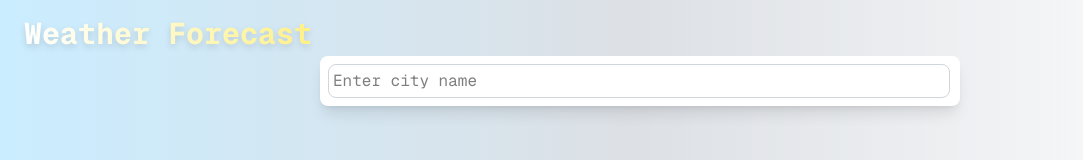
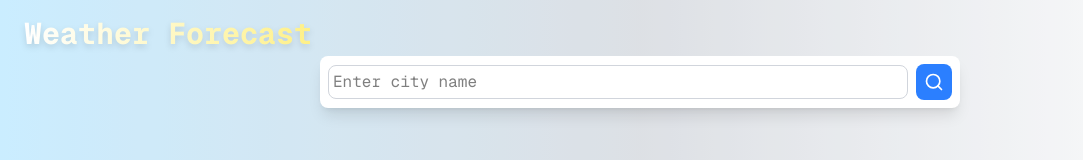
Before and after one commit to Lincoln-Madaraka/weather-forecast-app, a Next.js app in the folder weather-forecast-app/: page / in a window 1280 px wide. Shown: the top 160 px of the page, without its empty margins (0-1083 px from the left). Built offline with nearby package versions, Linux system fonts and the light colour scheme.

Commit message:
Updated two files

```diff
--- a/weather-forecast-app/app/components/Input.tsx
+++ b/weather-forecast-app/app/components/Input.tsx
@@ -1,4 +1,5 @@
 "use client";
+import { FiSearch } from "react-icons/fi";
 
 interface InputProps {
   handleSearch: (e: React.KeyboardEvent<HTMLInputElement>) => void;
@@ -8,7 +9,11 @@ interface InputProps {
 const Input = ({handleSearch, setLocation}:InputProps ) => {
   return (
     <div className="pt-10 flex justify-center "> {/* Centering the form */}
-      <form className="flex items-center bg-white p-2 rounded-lg shadow-lg w-3/4 md:w-2/4"> {/* Form Container */}
+      <form className="flex items-center bg-white p-2 rounded-lg shadow-lg w-3/4 md:w-2/4"
+        onSubmit={(e) =>
+          e.preventDefault()
+        }
+      > {/* Form Container */}
         <input
           type="text"
           placeholder="Enter city name"
@@ -16,12 +21,16 @@ const Input = ({handleSearch, setLocation}:InputProps ) => {
          onKeyDown={handleSearch} // Trigger search on Enter key
          onChange={(e) => setLocation(e.target.value)} // Update location state on input change
         />
-        <div className="ml-0.5">
-
-        </div>
+        <button
+        type="button"
+        className="bg-blue-500 text-white p-2 rounded-lg ml-2 flex items-center justify-center hover:bg-blue-600 transition duration-200" // Button styling
+        onClick={() => handleSearch({ key: "Enter" } as React.KeyboardEvent<HTMLInputElement>)} // Trigger search on button click
+        >
+          <FiSearch className="w-5 h-5" /> {/* Search Icon */}
+        </button>
       </form>
     </div>
   );
 };
 
-export default Input
+export default Input;
--- a/weather-forecast-app/app/page.tsx
+++ b/weather-forecast-app/app/page.tsx
@@ -1,6 +1,5 @@
 "use client";
 import React, { useState } from "react";
-import { FiSearch } from "react-icons/fi";
 
 import Input from "./components/Input";
 import  Current from "./components/current";
@@ -8,7 +7,7 @@ import WeekForecast  from "./components/WeekForecast";
 import WeatherDetails from "./components/WeatherDetails";
 
 
-const Home = () => {
+function Home() {
   interface WeatherData {
     main?: {
       temp: number;
@@ -21,23 +20,20 @@ const Home = () => {
 
   const url = `https://api.openweathermap.org/data/2.5/weather?q=${location}&appid=30ed468091ceccdee5c3b95df2dc07ba&units=metric`;
 
-  const handleSearch = async (e: React. KeyboardEvent<HTMLInputElement>) => {
-      if (e.key === "Enter") {
-        e.preventDefault()
-        try {
-          const response = await fetch(url);
-          if (!response.ok) {
-            throw new Error()
-          }
-          const data = await response.json();
-          setData(data)
-          setLocation("")
-          setError("")
-        } catch (error) {
-          setError("City not found")
-          setData({})
-        }
-  }
+  const handleSearch = async (e: React. KeyboardEvent<HTMLInputElement>  | React.MouseEvent<HTMLButtonElement>) => {
+      if ("key"  in e && e.key !== "Enter")
+        return;
+      try {
+        const response = await fetch(url);
+        if (!response.ok) throw new Error();
+        const weatherData = await response.json();
+        setData(weatherData);
+        setError("");
+        setLocation("");
+      } catch {
+        setError("City not found");
+        setData({});
+      }
 };
 
 
@@ -60,10 +56,7 @@ if (Object.keys(data).length === 0 && error === "") {
 }  else if (data.main?.temp) {
   // If data is available, show the weather details
   content = (
-
-    <div className="flex flex-col items-center justify-center h-full px-4 py-6">
     <div className="bg-white/10 backdrop-blur-md rounded-xl p-6 w-full max-w-6xl shadow-lg flex flex-col lg:flex-row gap-6">
-    <FiSearch />
       {/* Left side - Current weather */}
       <div className="flex-1 flex justify-center items-center">
         <Current data={data} />
@@ -78,7 +71,6 @@ if (Object.keys(data).length === 0 && error === "") {
             7-Day Forecast
           </h2>
           <WeekForecast />
-        </div>
       </div>
 
     </div>
@@ -108,4 +100,4 @@ if (Object.keys(data).length === 0 && error === "") {
      );
 };
 
-export default  Home;
+export default Home;
```
